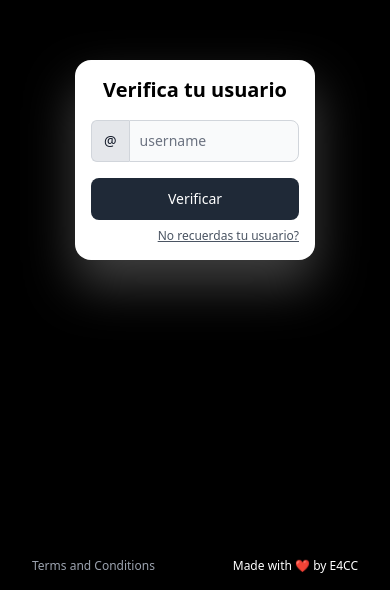
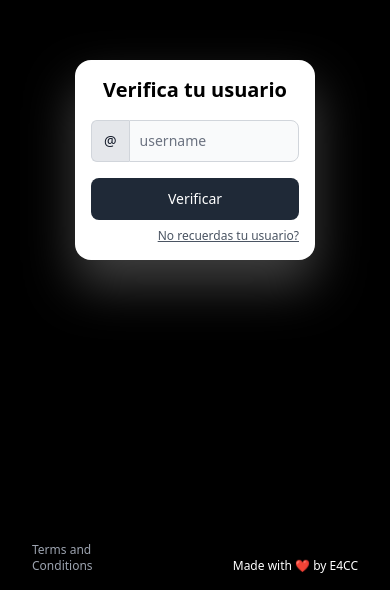
Before and after one commit to DevE4cc/FRONT-END-EMMA-AI, a React (Vite) app: page / in a window 390 px wide. Shown: the part 254-844 px from the top of the page. Built offline with nearby package versions, Linux system fonts and the light colour scheme.

Commit message:
Update Terms and Conditions display in App.jsx

```diff
--- a/src/App.jsx
+++ b/src/App.jsx
@@ -34,7 +34,7 @@ function App() {
             onClick={() => setOpenModal(true)}
             className="absolute text-gray-400 text-xs bottom-4 left-[2rem] cursor-pointer z-10"
           >
-            Terms and Conditions
+            Terms and <span className="block sm:inline"></span> Conditions
           </span>
 
           <Modal
```
